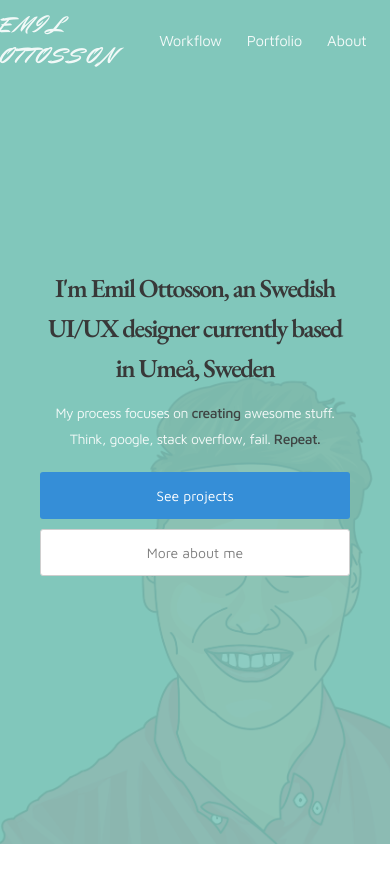
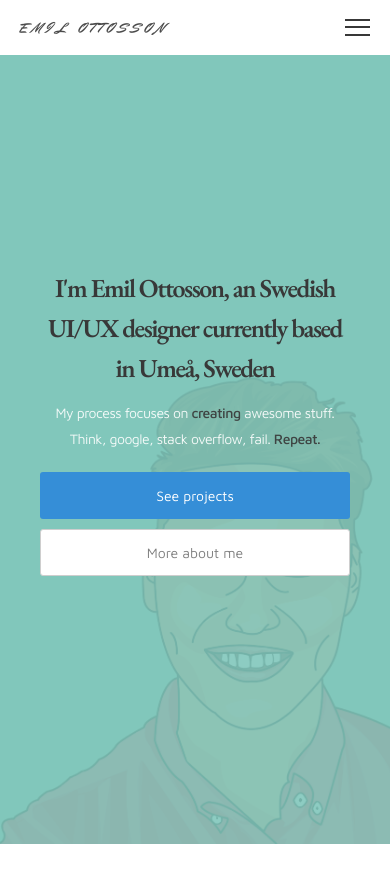
Before and after one commit to emilottosson/Portfolio, a React (Create React App) app: page / in a window 390 px wide. Shown: the top 882 px of the page. After the commit the page ends 844 px from the top, so only its background shows below. Built offline with nearby package versions, Linux system fonts and the light colour scheme.

Commit message:
Made responsive navigation bar

```diff
--- a/src/App.css
+++ b/src/App.css
@@ -70,4 +70,5 @@ body {
 
 .App {
   height: 100vh;
-  width: 100vw; }
+  width: 100vw;
+  overflow: auto; }
--- a/src/App.js
+++ b/src/App.js
@@ -3,12 +3,34 @@ import './App.css';
 import Navbar from './components/Navbar/Navbar';
 import Header from './components/Header/Header';
 import Workflow from './components/Workflow/Workflow';
+import HamburgerMenu from './components/HamburgerMenu/HamburgerMenu';
 
 class App extends Component {
+  constructor(props) {
+    super(props)
+    this.state = {
+      hamburgerMenuOpen: false
+    };
+    this.menuToggleClickHandler = this.menuToggleClickHandler.bind(this);
+  }
+
+  menuToggleClickHandler() {
+    this.setState((prevState) => {
+      return {hamburgerMenuOpen: !prevState.hamburgerMenuOpen};
+    });
+  };
+
   render() {
+    let hamburgerMenu;
+
+    if(this.state.hamburgerMenuOpen) {
+      hamburgerMenu = <HamburgerMenu />;
+    }
+
     return (
       <div className="App">
-        <Navbar />
+        <Navbar hamburgerClickHandler={this.menuToggleClickHandler}/>
+        {hamburgerMenu}
         <Header />
         <Workflow />
       </div>
--- a/src/App.scss
+++ b/src/App.scss
@@ -4,4 +4,5 @@
 .App {
   height: 100vh;
   width: 100vw;
+  overflow: auto;
 }
--- /dev/null
+++ b/src/components/HamburgerMenu/HamburgerMenu.css
@@ -0,0 +1,32 @@
+/**
+ * Colors used in entire application
+ */
+/* Base colors */
+.navbar-small {
+  position: fixed;
+  height: calc(100% - 55px);
+  width: 100%;
+  margin-top: 55px;
+  background-color: #FFFFFF;
+  z-index: 2; }
+  .navbar-small .menu-container-small {
+    display: flex;
+    height: 100%;
+    width: 100%;
+    display: flex;
+    flex-direction: column;
+    justify-content: center;
+    text-align: center;
+    align-items: center; }
+    .navbar-small .menu-container-small .menu-text-small {
+      margin: 10px 0px;
+      font-size: 30px;
+      width: 160px;
+      text-decoration: none; }
+      .navbar-small .menu-container-small .menu-text-small:hover, .navbar-small .menu-container-small .menu-text-small:active {
+        color: #383838; }
+
+/* Set new styles depending on width */
+@media (min-width: 768px) {
+  .navbar-small {
+    display: none; } }
--- /dev/null
+++ b/src/components/HamburgerMenu/HamburgerMenu.js
@@ -0,0 +1,22 @@
+import React, { Component } from 'react';
+import './HamburgerMenu.css';
+
+class HamburgerMenu extends Component {
+  render() {
+    return (
+      // Container for navigation bar on small screens
+      <div className="navbar-small">
+        {/* Menu text container for small screens */}
+        <div className="menu-container-small">
+          {/* Menu text for small screens */}
+          <a className="menu-text-small">Workflow</a>
+          <a className="menu-text-small">Portfolio</a>
+          <a className="menu-text-small">About</a>
+          <a className="menu-text-small" href="mailto:emil_ottosson@hotmail.com">Contact Me</a>
+        </div>
+      </div>
+    );
+  }
+}
+
+export default HamburgerMenu;
--- /dev/null
+++ b/src/components/HamburgerMenu/HamburgerMenu.scss
@@ -0,0 +1,39 @@
+@import 'src/styles/_colors.scss';
+
+.navbar-small {
+  position: fixed;
+  height: calc(100% - 55px);
+  width: 100%;
+  margin-top: 55px;
+  background-color: $color-white;
+  z-index: 2;
+
+  .menu-container-small {
+    display: flex;
+    height: 100%;
+    width: 100%;
+    display: flex;
+    flex-direction: column;
+    justify-content: center;
+    text-align: center;
+    align-items: center;
+
+    .menu-text-small {
+      margin: 10px 0px;
+      font-size: 30px;
+      width: 160px;
+      text-decoration: none;
+
+      &:hover, &:active {
+        color: $color-darkgray;
+      }
+    }
+  }
+}
+
+/* Set new styles depending on width */
+@media(min-width: 768px) {
+  .navbar-small {
+    display: none;
+  }
+}
--- /dev/null
+++ b/src/components/HamburgerMenu/MenuToggleButton.css
@@ -0,0 +1,24 @@
+/**
+ * Colors used in entire application
+ */
+/* Base colors */
+/* Hamburger menu */
+.toggle-button {
+  display: flex;
+  flex-direction: column;
+  justify-content: space-around;
+  height: 22px;
+  width: 25px;
+  background: transparent;
+  border: none;
+  cursor: pointer;
+  padding: 0;
+  box-sizing: border-box;
+  /* Hamburger menu focus */
+  /* Hamburger menu lines */ }
+  .toggle-button:focus {
+    outline: none; }
+  .toggle-button .toggle-button-line {
+    width: 25px;
+    height: 2px;
+    background: #383838; }
--- /dev/null
+++ b/src/components/HamburgerMenu/MenuToggleButton.js
@@ -0,0 +1,18 @@
+import React, { Component } from 'react';
+import './MenuToggleButton.css';
+
+class MenuToggleButton extends Component {
+  render() {
+    return (
+      // Container for hamburger menu
+      <button className="toggle-button" onClick={this.props.click}>
+        {/* Lines that make the hamburger menu */}
+        <div className="toggle-button-line" />
+        <div className="toggle-button-line" />
+        <div className="toggle-button-line" />
+      </button>
+    );
+  }
+}
+
+export default MenuToggleButton;
--- /dev/null
+++ b/src/components/HamburgerMenu/MenuToggleButton.scss
@@ -0,0 +1,27 @@
+@import 'src/styles/_colors.scss';
+
+/* Hamburger menu */
+.toggle-button {
+  display: flex;
+  flex-direction: column;
+  justify-content: space-around;
+  height: 22px;
+  width: 25px;
+  background: transparent;
+  border: none;
+  cursor: pointer;
+  padding: 0;
+  box-sizing: border-box;
+
+  /* Hamburger menu focus */
+  &:focus {
+    outline: none;
+  }
+
+  /* Hamburger menu lines */
+  .toggle-button-line {
+    width: 25px;
+    height: 2px;
+    background: $color-darkgray;
+  }
+}
--- a/src/components/Navbar/Navbar.css
+++ b/src/components/Navbar/Navbar.css
@@ -28,6 +28,7 @@
     align-items: center;
     justify-content: space-between;
     padding: 0 20px;
+    transition: padding .5s ease;
     /* Navbar heading container */
     /* Menu container */ }
     .navbar-container .navbar .logo-container {
@@ -47,16 +48,42 @@
       align-items: center;
       height: 100%;
       min-width: 0px;
-      /* Menu text */
-      /* Button in menu style */ }
+      /* Menu text */ }
       .navbar-container .navbar .menu-container .menu-text {
         color: #FFFFFF;
-        margin-left: 25px;
+        margin-right: 25px;
         font-size: 15px;
         /* Menu text hover */ }
         .navbar-container .navbar .menu-container .menu-text:hover {
           color: #383838; }
-      .navbar-container .navbar .menu-container .btn-menu {
-        margin-left: 25px; }
+    .navbar-container .navbar .hamburger-icon {
+      display: none; }
 
 /* Set new styles depending on width */
+@media only screen and (max-width: 1210px) {
+  /* Navigation bar container */
+  .navbar-container {
+    /* Navigation bar */ }
+    .navbar-container .navbar {
+      padding: 0 40px; } }
+
+/* Set new styles depending on width */
+@media (max-width: 767px) {
+  /* Navigation bar container */
+  .navbar-container {
+    height: 55px;
+    /* Navigation bar */ }
+    .navbar-container .navbar {
+      padding: 0 20px;
+      background-color: #FFFFFF;
+      /* Navbar heading container */
+      /* Menu container */ }
+      .navbar-container .navbar .logo-container {
+        /* Navbar heading */ }
+        .navbar-container .navbar .logo-container .navbar-logo {
+          font-size: 14px;
+          color: #383838; }
+      .navbar-container .navbar .menu-container {
+        display: none; }
+      .navbar-container .navbar .hamburger-icon {
+        display: block; } }
--- a/src/components/Navbar/Navbar.js
+++ b/src/components/Navbar/Navbar.js
@@ -1,5 +1,6 @@
 import React, { Component } from 'react';
 import './Navbar.css';
+import MenuToggleButton from '../HamburgerMenu/MenuToggleButton';
 
 class Navbar extends Component {
   render() {
@@ -7,19 +8,22 @@ class Navbar extends Component {
       // Navigation bar
       <div className="navbar-container">
         <div className="navbar">
-          {/* Navbar heading container */}
+          {/* Navbar logo container */}
           <div className="logo-container">
-            {/* The heading on left in the navbar */}
+            {/* The logo on left in the navbar */}
             <a className="navbar-logo">EMIL OTTOSSON</a>
           </div>
           {/* Menu container */}
           <div className="menu-container">
-            {/* The text on right in the menu */}
+            {/* The menu text */}
             <a className="menu-text">Workflow</a>
             <a className="menu-text">Portfolio</a>
             <a className="menu-text">About</a>
             {/* Contact me button in menu */}
             <a href="mailto:emil_ottosson@hotmail.com"><button type="button" className="btn btn-menu">Contact Me</button></a>
+          </div>
+          <div className="hamburger-icon">
+            <MenuToggleButton click={this.props.hamburgerClickHandler}/>
           </div>
         </div>
       </div>
--- a/src/components/Navbar/Navbar.scss
+++ b/src/components/Navbar/Navbar.scss
@@ -22,6 +22,7 @@
     align-items: center;
     justify-content: space-between;
     padding: 0 20px;
+    transition: padding .5s ease;
 
     /* Navbar heading container */
     .logo-container {
@@ -50,7 +51,7 @@
       /* Menu text */
       .menu-text {
         color: $color-white;
-        margin-left: 25px;
+        margin-right: 25px;
         font-size: 15px;
 
         /* Menu text hover */
@@ -58,17 +59,57 @@
           color: $color-darkgray;
         }
       }
+    }
 
-      /* Button in menu style */
-      .btn-menu {
-        margin-left: 25px;
-      }
+    .hamburger-icon {
+      display: none;
+    }
+  }
+}
+
+/* Set new styles depending on width */
+@media only screen and (max-width: 1210px) {
+
+  /* Navigation bar container */
+  .navbar-container {
+
+    /* Navigation bar */
+    .navbar {
+      padding: 0 40px;
     }
   }
 }
 
 /* Set new styles depending on width */
 @media(max-width: 767px) {
+  /* Navigation bar container */
+  .navbar-container {
+    height: 55px;
 
+    /* Navigation bar */
+    .navbar {
+      padding: 0 20px;
+      background-color: $color-white;
 
+      /* Navbar heading container */
+      .logo-container {
+
+        /* Navbar heading */
+        .navbar-logo {
+          font-size: 14px;
+          color: $color-darkgray;
+        }
+      }
+
+      /* Menu container */
+      .menu-container {
+        display: none;
+
+      }
+
+      .hamburger-icon {
+        display: block;
+      }
+    }
+  }
 }
```
